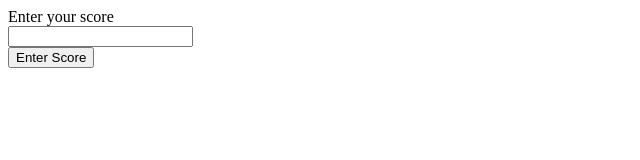
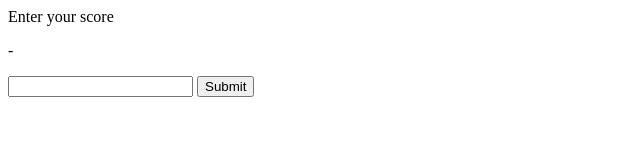
Before and after one commit to MarkM739/Score, a plain HTML site: page index.html in a window 1280 px wide. Shown: the whole page, without its empty margins (0-640 px from the left). Drawn offline with Linux system fonts and the light colour scheme.

Commit message:
Button/Console read

```diff
--- a/index.html
+++ b/index.html
@@ -13,8 +13,12 @@
 
 <body>
     <label>Enter your score</label><br>
-    <input type="number" id="myScore"><br>
-    <input type="button" id="btn1" value="Enter Score"><br>
+
+    <p id="display">-</p>
+    <form action="" method="get">
+        <input type="text" id="myScore">
+        <input type="button" id="btn1" value="Submit">
+    </form>
 
 
 
--- a/input.js
+++ b/input.js
@@ -1,14 +1,11 @@
 
 
-document.getElementById("btn1").onclick = function(){
+ function getScore(){
+    let n = document.getElementById("myScore").value;
+    document.getElementById("display").innerHTML = n;
+ }
 
-    var myScore = document.getElementById("myScore").value;
-    console.log("Nice",myScore);
+ document.getElementById("btn1").addEventListener("click", getScore);
 
-
-}
-
-button.onclick = function click() {
-    console.log('Button clicked');
-
-}
+const matrix = new Array(18).fill(0).map(() => new Array(4).fill(0));
+console.log(matrix[0][0]);
```
